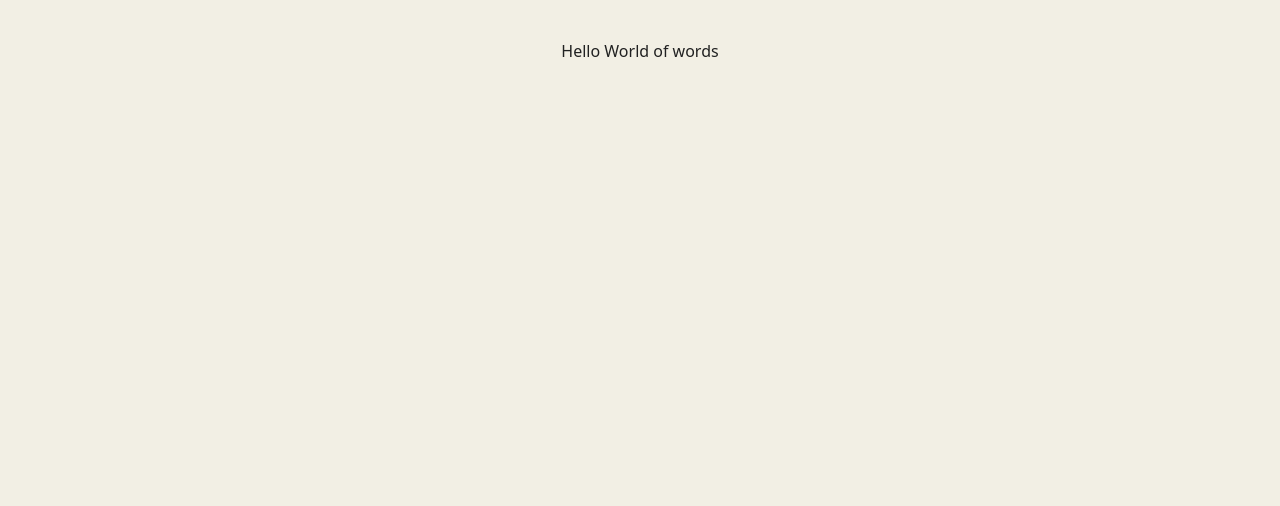
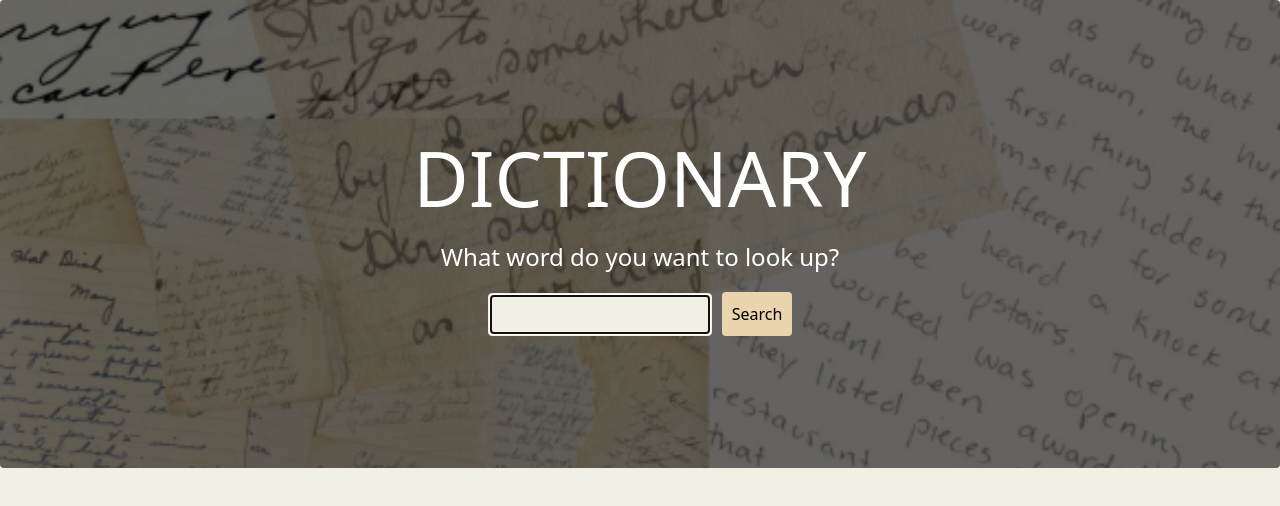
Before and after one commit to liliapianella-dot/dictionary-project, a React (Vite) app: page / in a window 1280 px wide. Shown: the top 506 px of the page. Built offline with nearby package versions, Linux system fonts and the light colour scheme.

Commit message:
Created the header

```diff
--- a/index.html
+++ b/index.html
@@ -4,10 +4,18 @@
     <meta charset="UTF-8" />
     <link rel="icon" type="image/svg+xml" href="/vite.svg" />
     <meta name="viewport" content="width=device-width, initial-scale=1.0" />
-    <title>dictionary-project</title>
+    <link
+      href="https://cdn.jsdelivr.net/npm/bootstrap@5.3.8/dist/css/bootstrap.min.css"
+      rel="stylesheet"
+      integrity="sha384-sRIl4kxILFvY47J16cr9ZwB07vP4J8+LH7qKQnuqkuIAvNWLzeN8tE5YBujZqJLB"
+      crossorigin="anonymous"
+    />
+    <title>Dictionary App</title>
   </head>
   <body>
     <div id="root"></div>
     <script type="module" src="/src/main.jsx"></script>
   </body>
 </html>
+
+<!-- import reactLogo from './assets/react.svg' -->
--- a/src/App.css
+++ b/src/App.css
@@ -4,3 +4,33 @@
   padding: 2rem;
   text-align: center;
 }
+
+.App h1 {
+  margin: 100px auto 20px;
+  font-size: 76px;
+}
+
+.App h2 {
+  font-weight: 400;
+  font-size: 24px;
+  margin-bottom: 20px;
+}
+
+.App form input {
+  padding: 10px;
+  border-radius: 4px;
+}
+.App .inputText {
+  background-color: #f2efe4;
+  font-size: 14px;
+  margin-right: 5px;
+  border: 1px solid #f2efe4;
+}
+.App .inputSearchButton {
+  margin-left: 5px;
+  border: none;
+  background-color: #ead4ae;
+}
+.App .inputSearchButton:hover {
+  background-color: #f2efe4;
+}
--- a/src/App.jsx
+++ b/src/App.jsx
@@ -2,5 +2,19 @@ import React from "react";
 import "./App.css";
 
 export default function App() {
-  return <div>Hello World of words</div>;
+  return (
+    <div className="App">
+      <h1 className="text-uppercase">Dictionary</h1>
+      <h2>What word do you want to look up?</h2>
+      <form>
+        <input
+          type="search"
+          name="search-word"
+          className="inputText"
+          autoFocus
+        />
+        <input type="submit" value="Search" className="inputSearchButton" />
+      </form>
+    </div>
+  );
 }
--- a/src/index.css
+++ b/src/index.css
@@ -6,3 +6,15 @@
   color: #212121;
   background-color: #f2efe4;
 }
+body {
+  max-width: 1400px;
+  margin: 0 auto;
+  padding: 0 0 100px;
+  background-image: linear-gradient(rgba(0, 0, 0, 0.6), rgba(0, 0, 0, 0.6)),
+    url("./assets/handwriting-1.png");
+  background-repeat: no-repeat;
+  background-size: cover;
+
+  border-radius: 4px;
+  color: white;
+}
```
Also changed, not shown: src/assets/handwriting-1.png (added), src/assets/handwriting-2.png (added).
